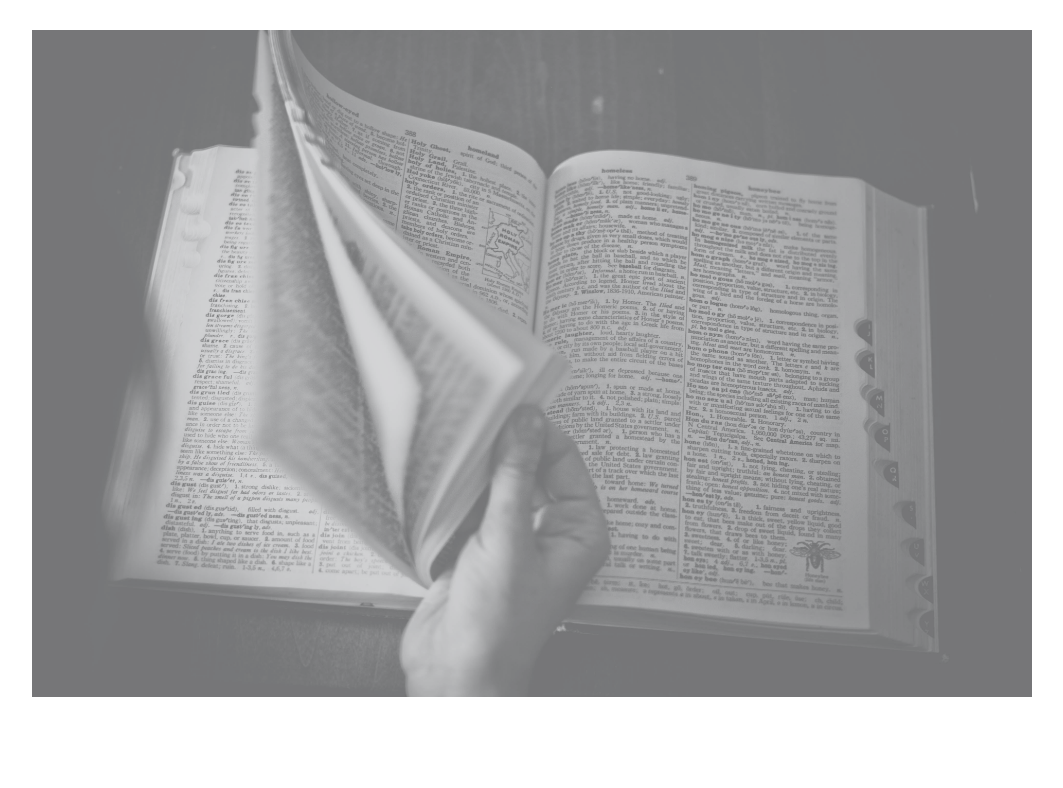
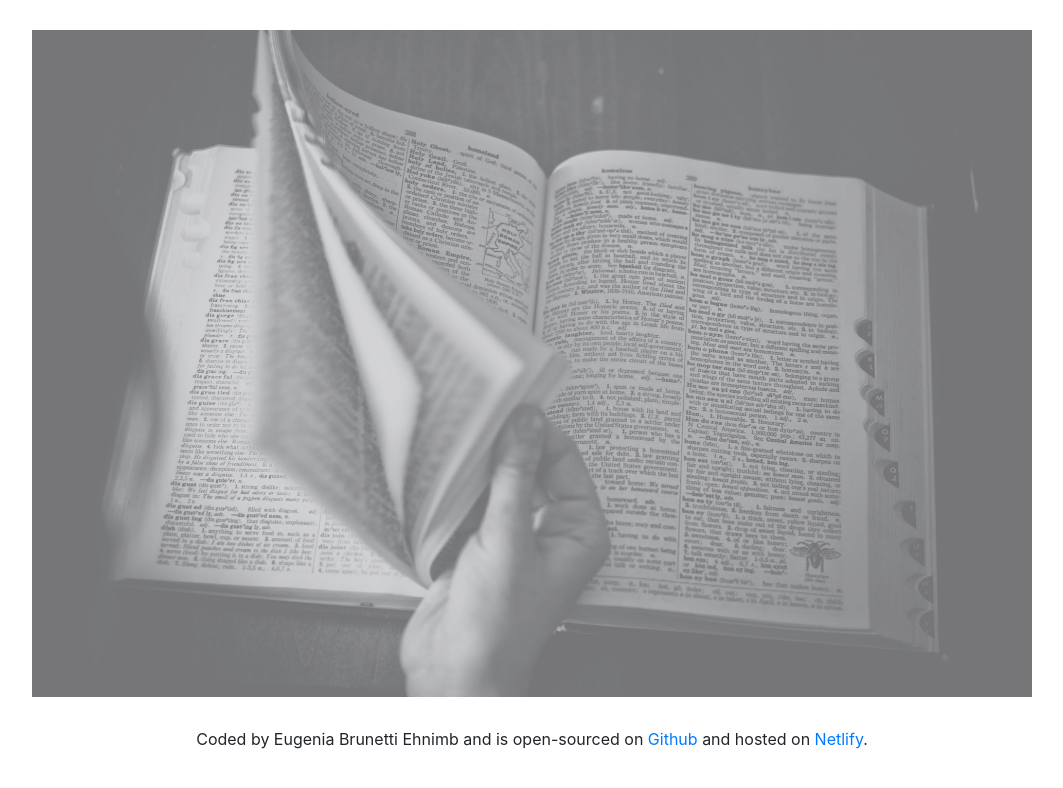
Before and after one commit to eugesuri/dictionary-project, a React (Create React App) app: page / in a window 1280 px wide. Shown: the top 788 px of the page, without its empty margins (108-1171 px from the left). Built offline with nearby package versions, Linux system fonts and the light colour scheme.

Commit message:
added footer and links

```diff
--- a/src/App.js
+++ b/src/App.js
@@ -4,9 +4,31 @@ import "./App.css";
 function App() {
   return (
     <div className="App">
-      <header className="App-header">
-        <img src={logo} className="App-logo" alt="logo" />{" "}
-      </header>
+      <div className="container">
+        <header className="App-header">
+          <img src={logo} className="App-logo" alt="logo" />{" "}
+        </header>
+        <footer className="text-center">
+          {" "}
+          Coded by Eugenia Brunetti Ehnimb and is open-sourced on {""}
+          <a
+            href="https://github.com/eugesuri/dictionary-project"
+            title="Eugenia Brunetti Github"
+            target="_blank"
+          >
+            Github
+          </a>{" "}
+          and hosted on {""}
+          <a
+            href="https://app.netlify.com/sites/dictionary-app-eugenia-brunetti-e/overview"
+            title="Eugenia Brunetti netlify"
+            target="_blank"
+          >
+            Netlify
+          </a>
+          .
+        </footer>
+      </div>
     </div>
   );
 }
```
